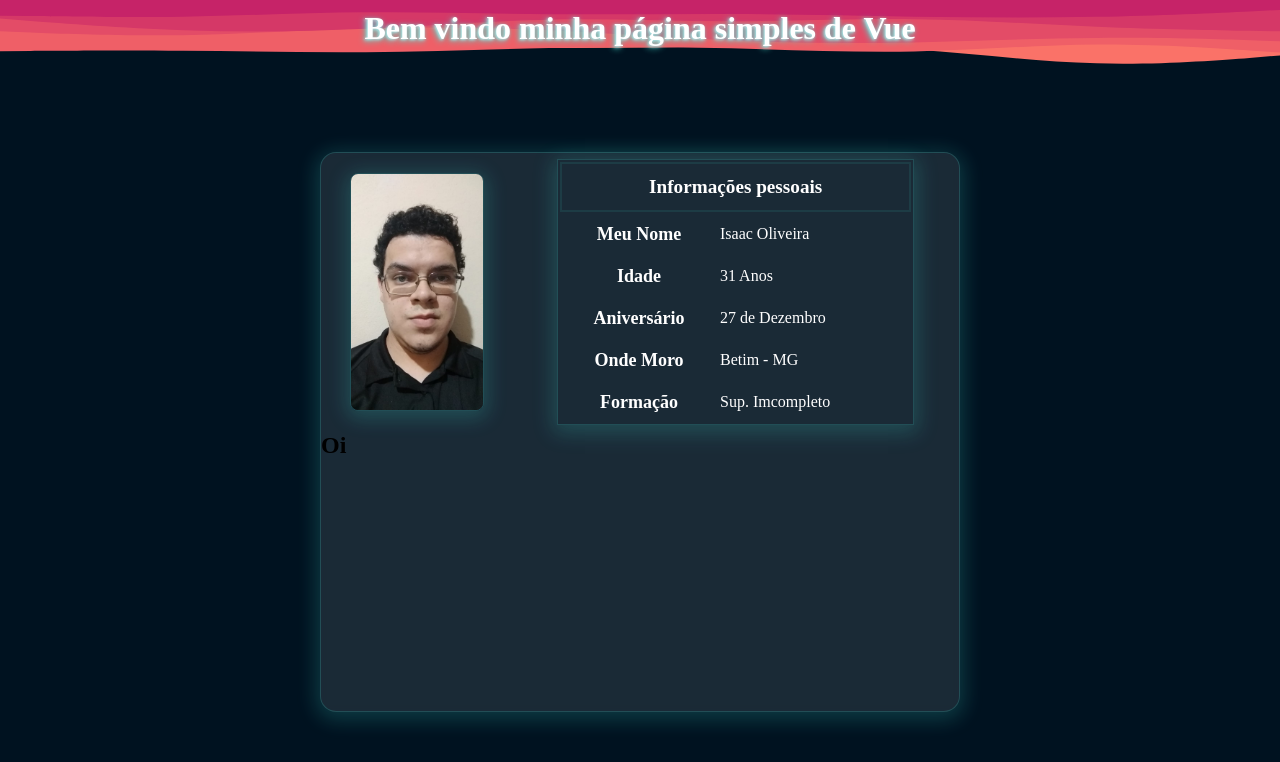
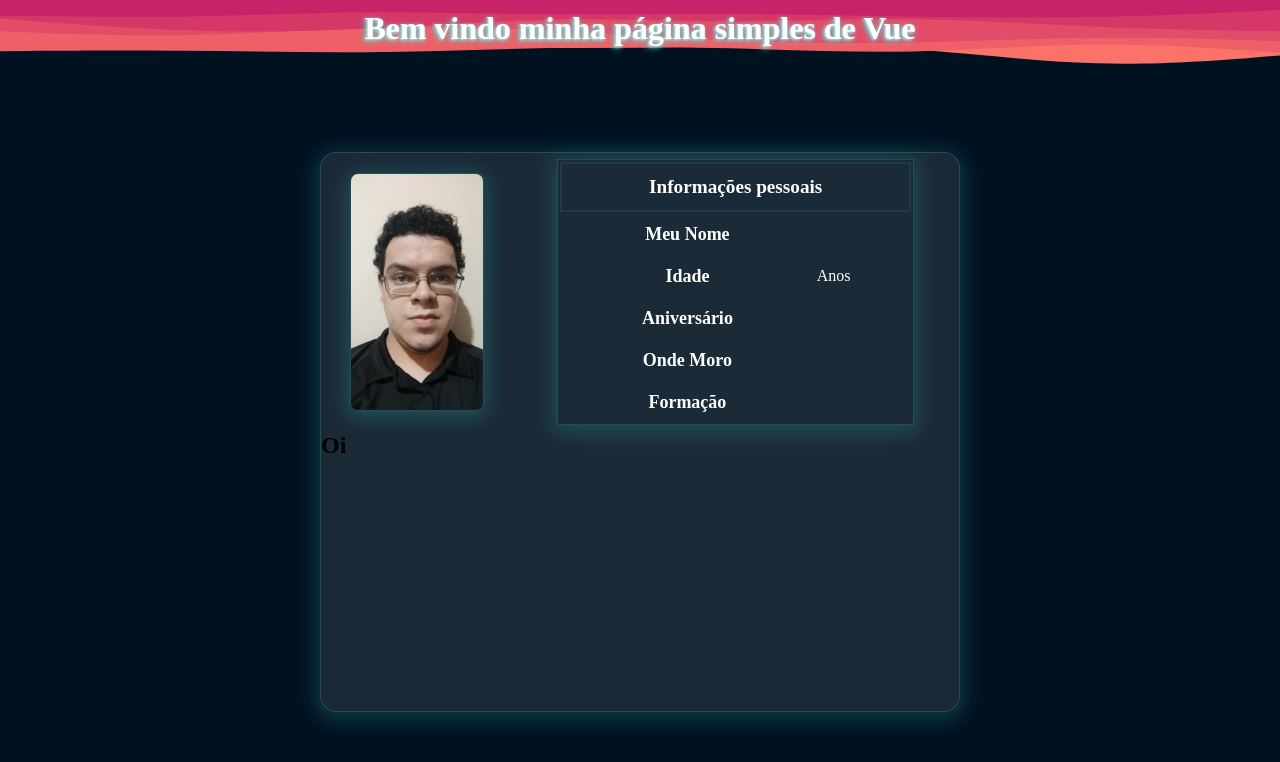
Before and after one commit to IsaacBonfim/38---Simple-Vue, a Vue app: page / in a window 1280 px wide. Shown: the top 762 px of the page. Built offline with nearby package versions, Linux system fonts and the light colour scheme.

Commit message:
Realizada alteração para que a tabela receba suas informações via 'props'

```diff
--- a/src/components/InfoTable.vue
+++ b/src/components/InfoTable.vue
@@ -8,23 +8,23 @@
     <tbody>
       <tr>
         <td class="bold">Meu Nome</td>
-        <td>Isaac Oliveira</td>
+        <td>{{myName}}</td>
       </tr>
       <tr>
         <td class="bold">Idade</td>
-        <td>31 Anos</td>
+        <td>{{myAge}} Anos</td>
       </tr>
       <tr>
         <td class="bold">Aniversário</td>
-        <td>27 de Dezembro</td>
+        <td>{{myBirth}}</td>
       </tr>
       <tr>
         <td class="bold">Onde Moro</td>
-        <td>Betim - MG</td>
+        <td>{{myAdress}}</td>
       </tr>
       <tr>
         <td class="bold">Formação</td>
-        <td>Sup. Imcompleto</td>
+        <td>{{mySchooling}}</td>
       </tr>
     </tbody>
   </table>
@@ -32,7 +32,14 @@
 
 <script>
 export default {
-  name: 'InfoTable'
+  name: 'InfoTable',
+  props: {
+    myName: String,
+    myAge: Number,
+    myBirth: String,
+    myAdress: String,
+    mySchooling: String
+  }
 }
 </script>
 
```
